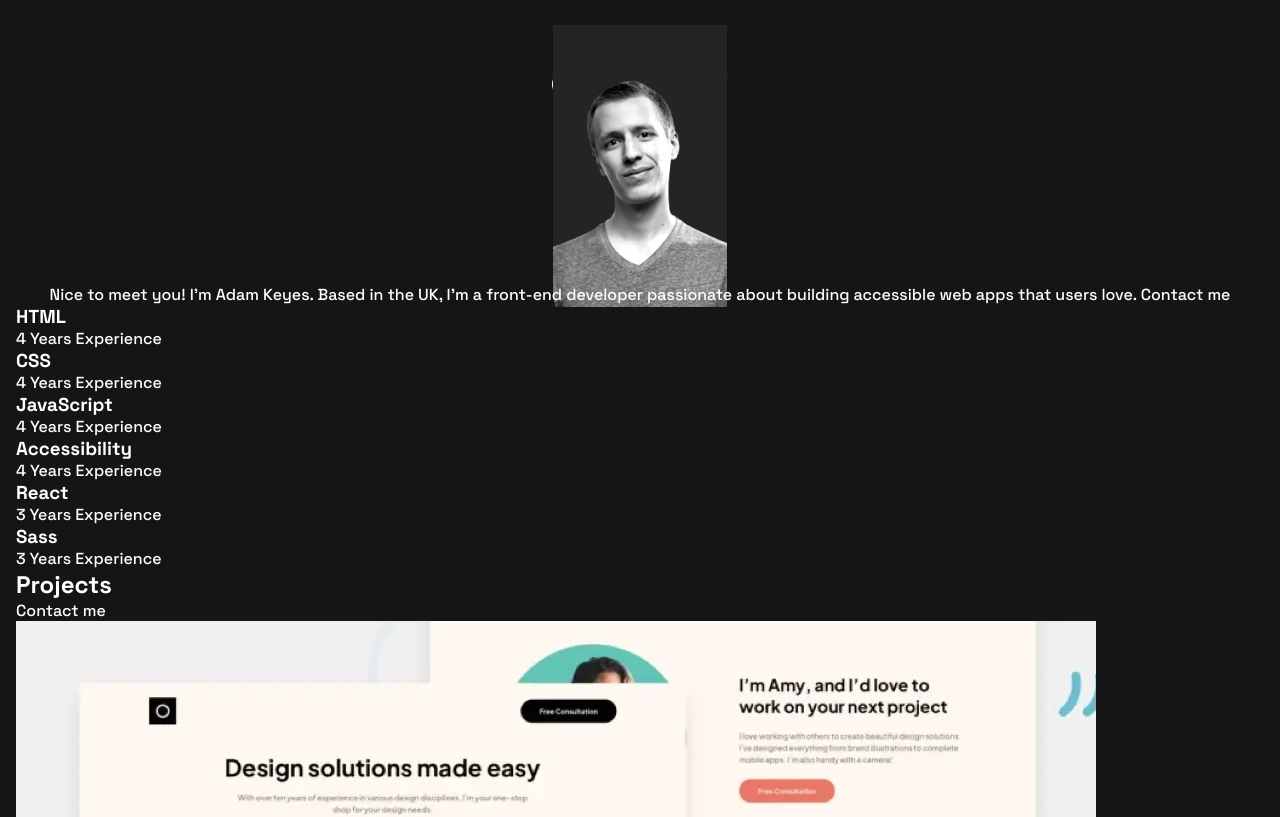
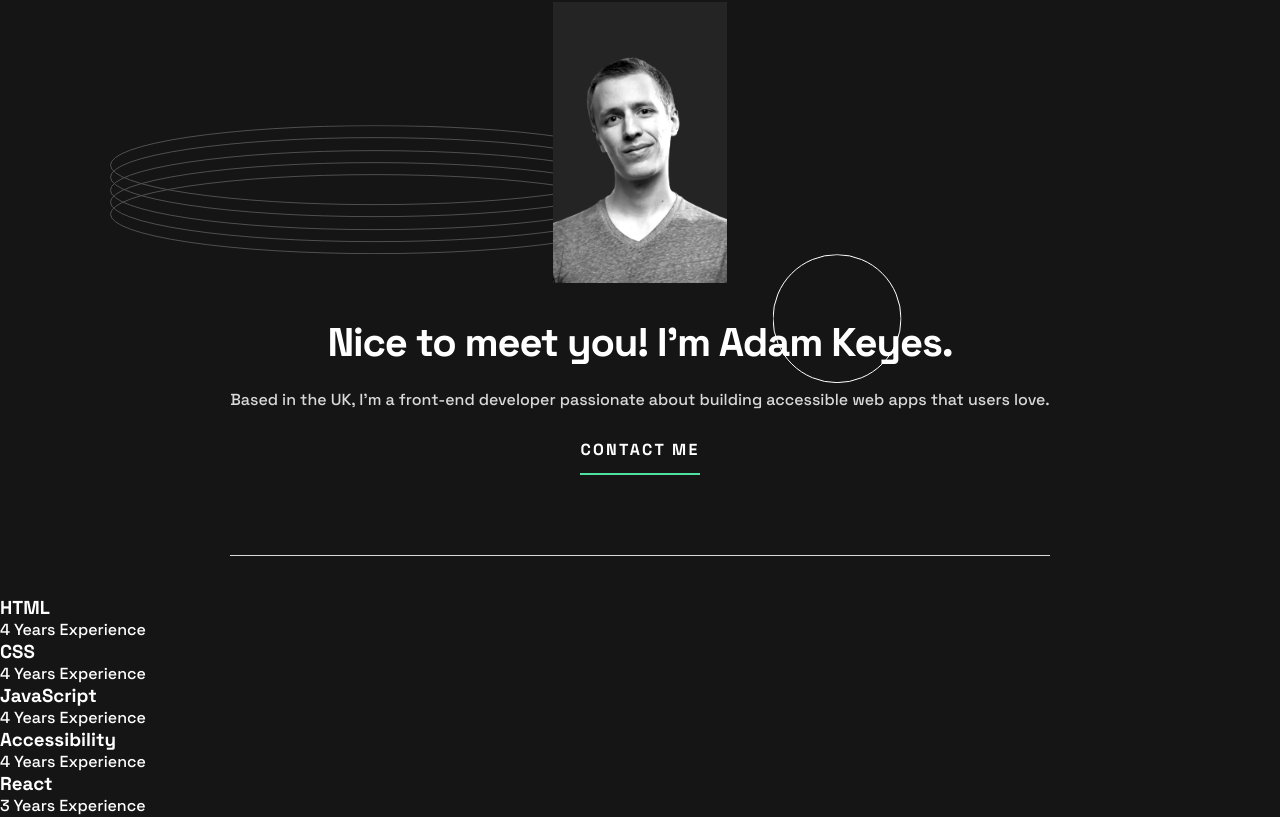
Before and after one commit to Rubendvb/single-page-developer-portfolio, a React (Vite) app: page / in a window 1280 px wide. Shown: the top 817 px of the page. Built offline with nearby package versions, Linux system fonts and the light colour scheme.

Commit message:
feat: redesign header component with decorative patterns, structured bio layout, and updated global padding

```diff
--- a/src/components/Header/index.tsx
+++ b/src/components/Header/index.tsx
@@ -2,7 +2,9 @@ import * as S from './styles';
 export default function Header() {
   return (
     <S.Header>
-      <S.Title>adamkeyes</S.Title>
+      <S.ContainerBackground />
+
+      <S.Name>adamkeyes</S.Name>
 
       <S.SocialMediaContainer>
         <S.SocialMedia>
@@ -19,10 +21,15 @@ export default function Header() {
         </S.ContainerPicture>
       </S.SocialMediaContainer>
 
-      <div>
-        Nice to meet you! I'm Adam Keyes. Based in the UK, I'm a front-end developer passionate
-        about building accessible web apps that users love. Contact me
-      </div>
+      <S.ContainerBio>
+        <h1>Nice to meet you! I'm Adam Keyes.</h1>
+        <p>
+          Based in the UK, I'm a front-end developer passionate about building accessible web apps
+          that users love.
+        </p>
+
+        <a href="#">Contact me</a>
+      </S.ContainerBio>
     </S.Header>
   );
 }
--- a/src/components/Header/styles.ts
+++ b/src/components/Header/styles.ts
@@ -1,33 +1,116 @@
 import styled, { css } from 'styled-components';
 
 export const Header = styled.header`
+  ${({ theme }) => css`
+    padding: 0 1.6rem;
+  `}
+
   display: flex;
   align-items: center;
   flex-direction: column;
-  gap: 2rem;
+  position: relative;
+  overflow: hidden;
 `;
 
-export const Title = styled.h1`
+export const ContainerBackground = styled.div`
+  position: absolute;
+  content: '';
+  z-index: -1;
+  background-image: url('/assets/images/pattern-rings.svg');
+  transform: translate(-50%, 97%);
+  background-repeat: no-repeat;
+  width: 530px;
+  height: 129px;
+
+  &::after {
+    position: absolute;
+    content: '';
+    z-index: -1;
+    background-image: url('/assets/images/pattern-circle.svg');
+    transform: translate(125%, 100%);
+    background-repeat: no-repeat;
+    width: 530px;
+    height: 129px;
+  }
+`;
+
+export const Name = styled.h1`
   ${({ theme }) => css`
     ${theme.variants.heading.m}
   `}
 
   letter-spacing: -0.033rem;
+  margin-bottom: 2rem;
 `;
 
 export const SocialMediaContainer = styled.div`
   display: flex;
   flex-direction: column;
   align-items: center;
+  margin-bottom: 4rem;
 `;
 
 export const SocialMedia = styled.div`
   display: flex;
-  gap: 2.56rem;
+  align-items: center;
+  width: 100%;
+  justify-content: space-around;
+
+  img {
+    width: 2rem;
+  }
 `;
 
 export const ContainerPicture = styled.picture`
   width: 17.4rem;
   margin-top: -40%;
-  margin-bottom: -24%;
 `;
+
+export const ContainerBio = styled.div`
+  display: flex;
+  flex-direction: column;
+  align-items: center;
+  margin-bottom: 4rem;
+  border-bottom: 1px solid ${({ theme }) => theme.colors.gray};
+  padding-bottom: 8rem;
+
+  h1 {
+    ${({ theme }) => css`
+      color: ${theme.colors.white};
+    `}
+
+    font-size: 4rem;
+    letter-spacing: -0.114rem;
+    margin-bottom: 2rem;
+    text-align: center;
+    line-height: 4rem;
+    margin-bottom: 2.4rem;
+  }
+
+  p {
+    ${({ theme }) => css`
+      color: ${theme.colors.gray};
+      font-weight: ${theme.font.regular};
+    `}
+
+    font-size: 1.6rem;
+    text-align: center;
+    line-height: 2.6rem;
+    margin-bottom: 2.4rem;
+  }
+
+  a {
+    ${({ theme }) => css`
+      color: ${theme.colors.white};
+      font-weight: ${theme.font.bold};
+      border-bottom: 2px solid ${theme.colors.green};
+    `}
+
+    font-size: 1.6rem;
+    line-height: 2.6rem;
+    letter-spacing: 0.229rem;
+    position: relative;
+    text-transform: uppercase;
+    padding-bottom: 1rem;
+  }
+`;
--- a/src/styles/global.ts
+++ b/src/styles/global.ts
@@ -70,7 +70,6 @@ const GlobalStyles = createGlobalStyle`
         min-height: 100vh;
         background-color: ${theme.colors.black};
         color: ${theme.colors.white};
-        padding: 2rem ${theme.spacings.xsmall} 6rem;
       }
     `}
   `}
```
